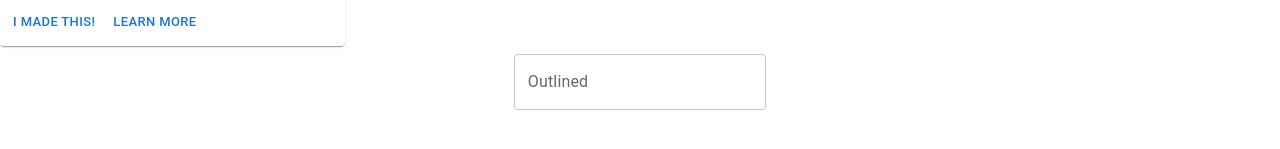
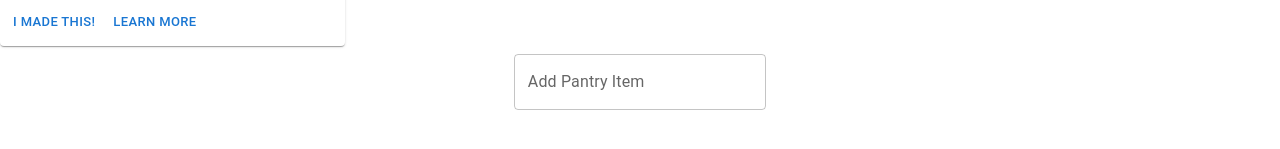
Before and after one commit to Ring-A-Bell/TreeHacks2024_FE, a React (Create React App) app: page / in a window 1280 px wide. Shown: the part 297-446 px from the top of the page. Built offline with nearby package versions, Linux system fonts and the light colour scheme.

Commit message:
make axios call to backend

```diff
--- a/package.json
+++ b/package.json
@@ -14,6 +14,7 @@
     "@types/node": "^16.18.82",
     "@types/react": "^18.2.56",
     "@types/react-dom": "^18.2.19",
+    "axios": "^1.6.7",
     "react": "^18.2.0",
     "react-dom": "^18.2.0",
     "react-scripts": "5.0.1",
--- a/src/components/AddItem.tsx
+++ b/src/components/AddItem.tsx
@@ -1,6 +1,7 @@
 import { useState } from 'react';
 import Box from '@mui/material/Box';
 import TextField from '@mui/material/TextField';
+import axios from 'axios';
 
 export default function AddItem() {
     const [inputValue, setInputValue] = useState('');
@@ -12,6 +13,7 @@ export default function AddItem() {
     const handleSubmit = (event: React.FormEvent<HTMLFormElement>) => {
         event.preventDefault();
         console.log(inputValue);
+        axios.put("http://localhost:8080/api/pantry/123456", [inputValue])
     };
 
     return (
@@ -26,7 +28,7 @@ export default function AddItem() {
         >
             <TextField
                 id="outlined-basic"
-                label="Outlined"
+                label="Add Pantry Item"
                 variant="outlined"
                 value={inputValue}
                 onChange={handleChange}
```
Also changed, not shown: 1 other file (tests, documents, lock files or other folders).
